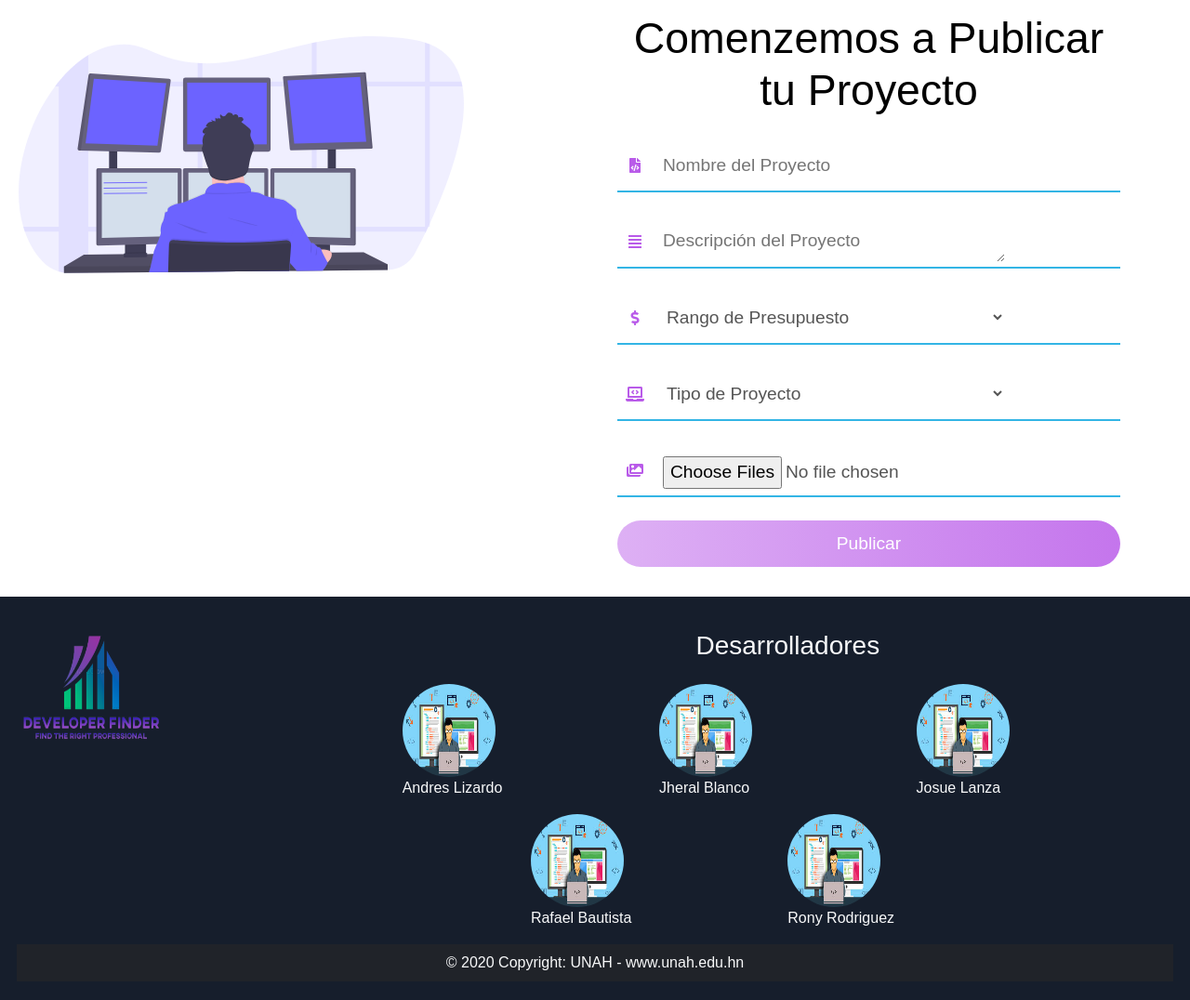
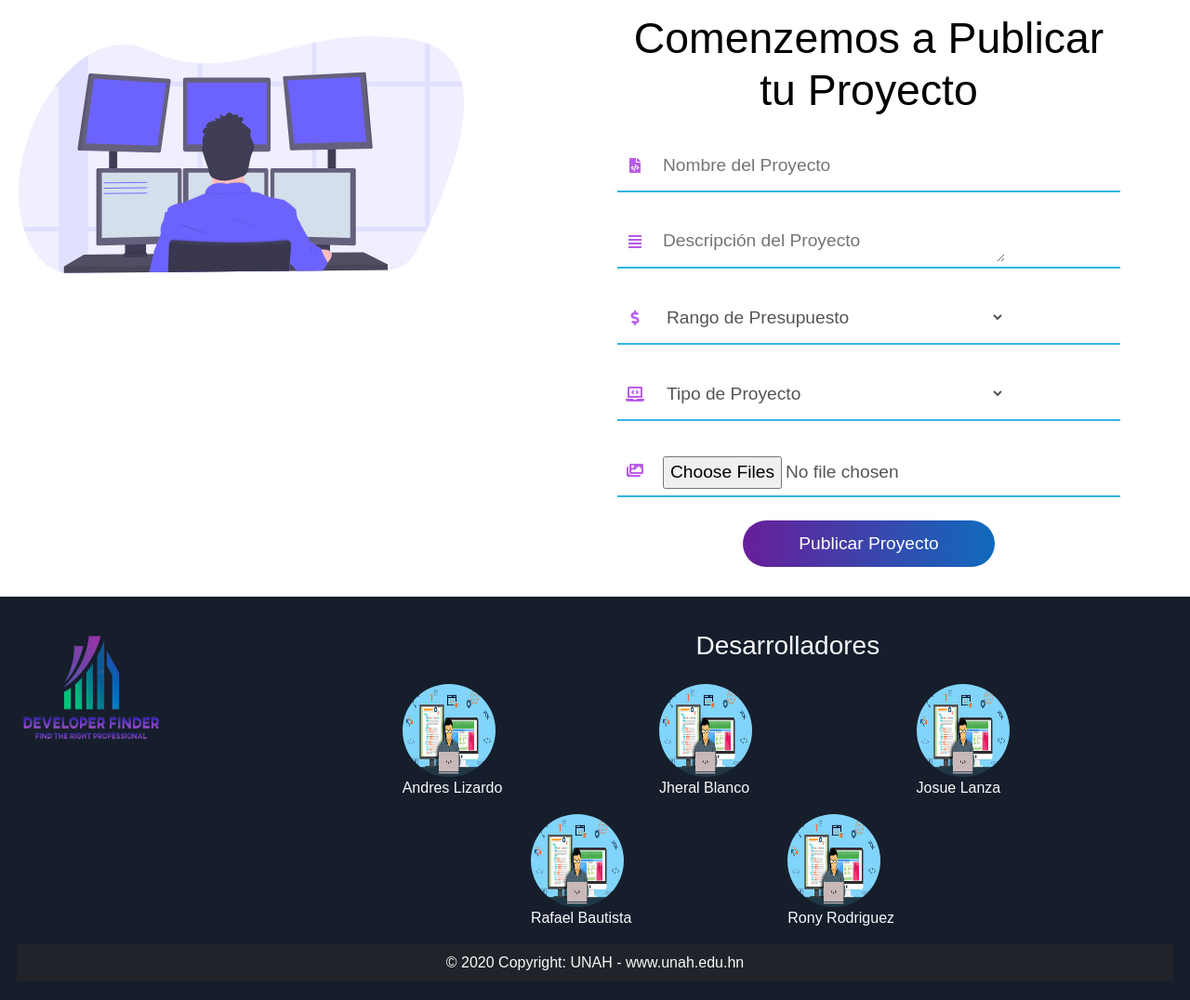
Before and after one commit to Rony-R/Proyecto-Industrias-IS902, a PHP site: page /pubProyecto.html in a window 1280 px wide. Shown: the part 97-1173 px from the top of the page at 93% size. Run offline with PHP 8.4, Linux system fonts and the light colour scheme; some libraries are stand-ins or nearby versions.

Commit message:
Ajustes boton publicar proyecto

```diff
--- a/css/pubProyecto2.css
+++ b/css/pubProyecto2.css
@@ -85,19 +85,20 @@ form h2 {
 
 .btnPub {
   display: block;
-  width: 100%;
+  width: 50%;
   height: 50px;
   border-radius: 25px;
-  margin: 1rem 0;
+  margin: 1rem auto;
   font-size: 1.2rem;
   outline: none;
   border: none;
-  background-image: linear-gradient(
+  /* background-image: linear-gradient(
     to right,
     rgba(176, 69, 230, 0.425),
     rgba(176, 69, 230, 0.74),
     rgba(176, 69, 230, 0.952)
-  );
+  ); */
+  background-image: linear-gradient(to right, #681e99, #106abe, #34c257);
   color: white;
   background-size: 200%;
   transition: 0.5s;
--- a/pubProyecto.html
+++ b/pubProyecto.html
@@ -169,7 +169,7 @@
                 name="submit"
                 class="btn btnPub"
               >
-                Publicar
+                Publicar Proyecto
               </button>
             </form>
           </div>
```
